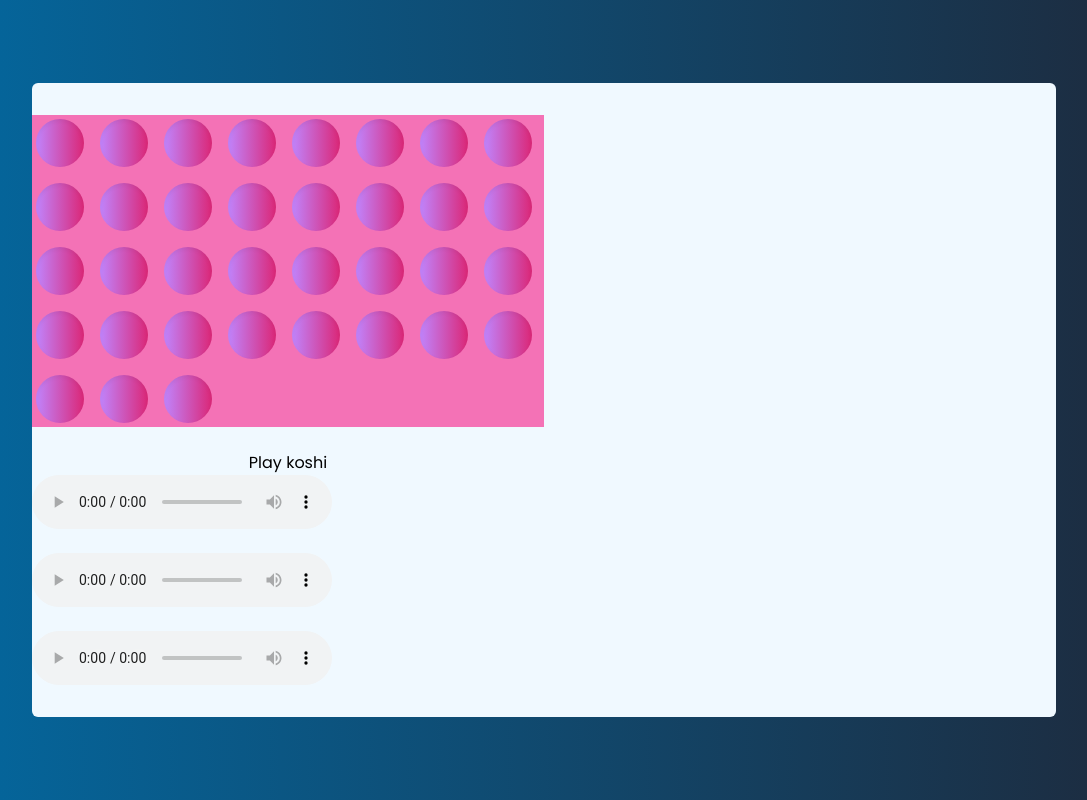
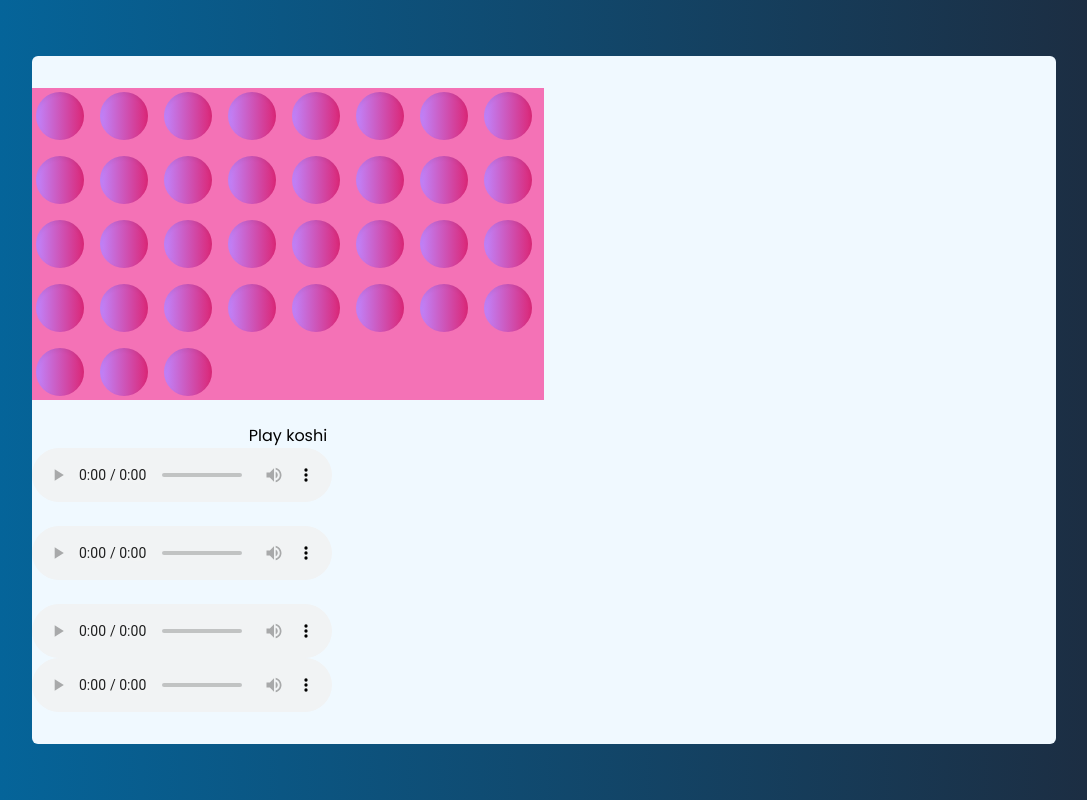
Before and after one commit to CeMaGo/Spiced-Finale, a Next.js app: page /player in a window 1280 px wide. Shown: the whole page, without its empty margins (96-1183 px from the left). Built offline with nearby package versions, Linux system fonts and the light colour scheme.

Commit message:
react Audio player not working as well, some websocket problem

```diff
--- a/package.json
+++ b/package.json
@@ -19,6 +19,7 @@
     "next": "13.2.4",
     "next-auth": "^4.20.1",
     "react": "18.2.0",
+    "react-audio-player": "^0.17.0",
     "react-dom": "18.2.0",
     "react-icons": "^4.8.0",
     "react-mp3": "^0.1.2",
--- a/pages/player.js
+++ b/pages/player.js
@@ -1,6 +1,7 @@
 import React from "react";
 import { AudioPlayer } from "@/components/AudioPlayer";
 import MusicBubbles from "@/components/MusicBubbles/MusicBubbles";
+import ReactAudioPlayer from "react-audio-player";
 
 // import Koshi from "/public/Sounds";
 
@@ -29,11 +30,20 @@ function Player() {
           <source src="../public/Sounds/Koshi/Terra2.mp3" />
         </audio>
         <br />
-        <audio controls="controls" preload="../public/Sounds/Koshi/Ignis.mp3">
+        <audio
+          autoPlay
+          controls="controls"
+          preload="../public/Sounds/Koshi/Ignis.mp3"
+        >
           <source src="../public/Sounds/Koshi/Ignis.mp3" type="audio/mpeg" />
           Your browser does not support the audio tag.
         </audio>
       </div>
+      <ReactAudioPlayer
+        src="../public/Sounds/Koshi/Aria.mp3"
+        autoPlay
+        controls
+      />
     </div>
   );
 }
```
Also changed, not shown: 1 other file (tests, documents, lock files or other folders).
